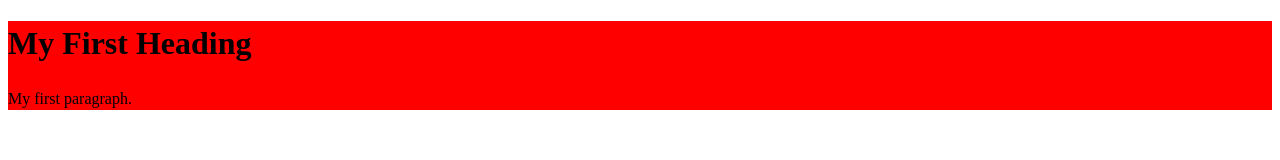
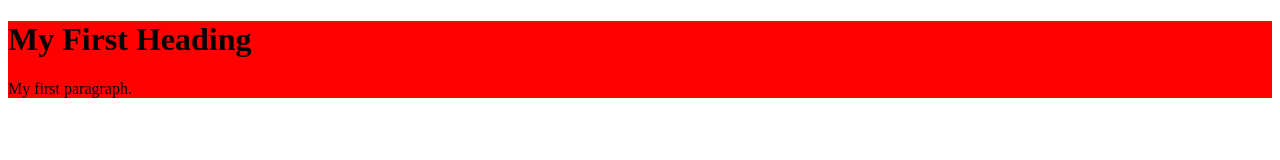
Before and after one commit to lapaks/grunt, a website: page index.html in a window 1280 px wide. Drawn offline with Linux system fonts and the light colour scheme.

Commit message:
Update style.css

```diff
--- a/css/style.css
+++ b/css/style.css
@@ -5,26 +5,3 @@
 .test {
   background-color: red;
 }
-
-/* Reset Styles
-***********************/
-
-/* HTML5 display-role reset for older browsers */
-
-body {
-  line-height: 1.4;
-}
-
-/* General
-***********************/
-
-/* --Clearfix */
-
-/* Loading
-***********************/
-
-/* Layout
-***********************/
-
-/* Media Queries
-***********************/
```
